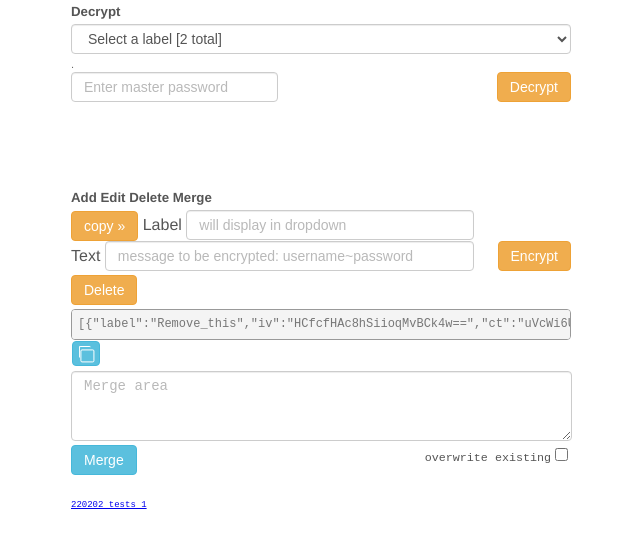
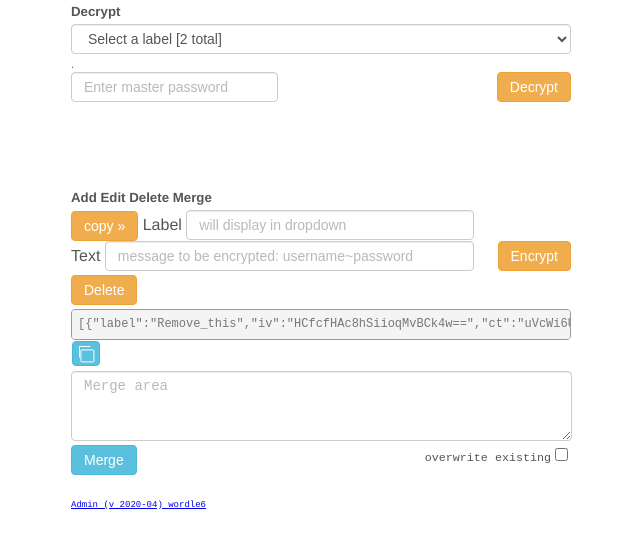
Before and after one commit to mrauto/mrauto.github.io, a plain HTML site: page index.html in a window 1280 px wide. Shown: the part 47-594 px from the top of the page, without its empty margins (319-959 px from the left). Drawn offline with Linux system fonts and the light colour scheme.

Commit message:
added link

```diff
--- a/index.html
+++ b/index.html
@@ -396,8 +396,11 @@
       </div>
 
       <br />
-      <a href="wordle6.html" id="admin" title="Click to access hidden Admin area."
-        ><span class="muted">220202 tests 1 </span></a
+      <a href="#" id="admin" title="Click to access hidden Admin area."
+        ><span class="muted">Admin (v 2020-04) </span></a
+      >
+      <a href="wordle6.html" id="admin" title="Click to access wordle6"
+        ><span class="muted">wordle6 </span></a
       >
 
       <!-- <button id="admin" class="btn btn-sm">Admin</button> -->
```
